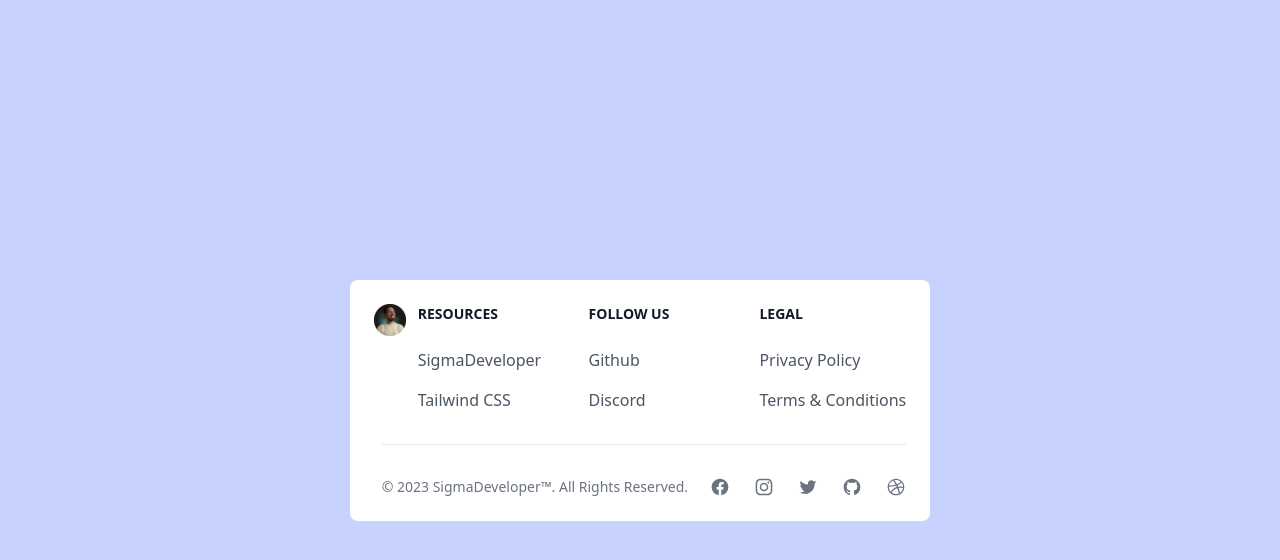
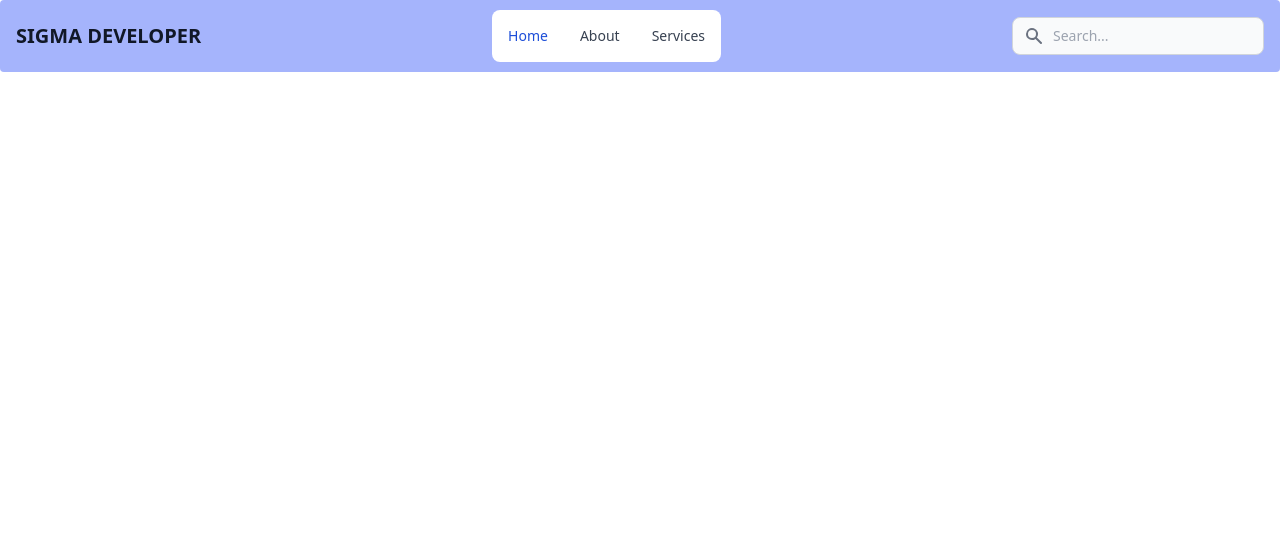
Before and after one commit to Aestheticsuraj234/100daysOfcode, a Next.js app: page / in a window 1280 px wide. Shown: the top 560 px of the page. Built offline with nearby package versions, Linux system fonts and the light colour scheme.

Commit message:
day-11 is complete

```diff
--- /dev/null
+++ b/components/day-11/Navbar.js
@@ -0,0 +1,56 @@
+import React from 'react'
+
+const Navbar = () => {
+  return (
+    <div>
+
+<nav className="bg-indigo-300 border-gray-200 px-2 sm:px-4 py-2.5 rounded ">
+  <div className="container flex flex-wrap items-center justify-between mx-auto">
+  <a href="https://flowbite.com/" className="flex items-center">
+
+      <span className="self-center text-xl font-bold text-gray-900  whitespace-nowrap dark:text-white">SIGMA DEVELOPER</span>
+  </a>
+  <div className="flex md:order-2">
+    <button type="button" data-collapse-toggle="navbar-search" aria-controls="navbar-search" aria-expanded="false" className="md:hidden text-gray-500 dark:text-gray-400 hover:bg-gray-100 dark:hover:bg-gray-700 focus:outline-none focus:ring-4 focus:ring-gray-200 dark:focus:ring-gray-700 rounded-lg text-sm p-2.5 mr-1" >
+      <svg className="w-5 h-5" aria-hidden="true" fill="currentColor" viewBox="0 0 20 20" xmlns="http://www.w3.org/2000/svg"><path fill-rule="evenodd" d="M8 4a4 4 0 100 8 4 4 0 000-8zM2 8a6 6 0 1110.89 3.476l4.817 4.817a1 1 0 01-1.414 1.414l-4.816-4.816A6 6 0 012 8z" clip-rule="evenodd"></path></svg>
+      <span className="sr-only">Search</span>
+    </button>
+    <div className="relative hidden md:block">
+      <div className="absolute inset-y-0 left-0 flex items-center pl-3 pointer-events-none">
+        <svg className="w-5 h-5 text-gray-500" aria-hidden="true" fill="currentColor" viewBox="0 0 20 20" xmlns="http://www.w3.org/2000/svg"><path fill-rule="evenodd" d="M8 4a4 4 0 100 8 4 4 0 000-8zM2 8a6 6 0 1110.89 3.476l4.817 4.817a1 1 0 01-1.414 1.414l-4.816-4.816A6 6 0 012 8z" clip-rule="evenodd"></path></svg>
+        <span className="sr-only">Search icon</span>
+      </div>
+      <input type="text" id="search-navbar" className="block w-full p-2 pl-10 text-sm text-gray-900 border border-gray-300 rounded-lg bg-gray-50 focus:ring-blue-500 focus:border-blue-500 dark:bg-gray-700 dark:border-gray-600 dark:placeholder-gray-400 dark:text-white dark:focus:ring-blue-500 dark:focus:border-blue-500" placeholder="Search..."/>
+    </div>
+    <button data-collapse-toggle="navbar-search" type="button" className="inline-flex items-center p-2 text-sm text-gray-500 rounded-lg md:hidden hover:bg-gray-100 focus:outline-none focus:ring-2 focus:ring-gray-200 dark:text-gray-400 dark:hover:bg-gray-700 dark:focus:ring-gray-600" aria-controls="navbar-search" aria-expanded="false">
+      <span className="sr-only">Open menu</span>
+      <svg className="w-6 h-6" aria-hidden="true" fill="currentColor" viewBox="0 0 20 20" xmlns="http://www.w3.org/2000/svg"><path fill-rule="evenodd" d="M3 5a1 1 0 011-1h12a1 1 0 110 2H4a1 1 0 01-1-1zM3 10a1 1 0 011-1h12a1 1 0 110 2H4a1 1 0 01-1-1zM3 15a1 1 0 011-1h12a1 1 0 110 2H4a1 1 0 01-1-1z" clip-rule="evenodd"></path></svg>
+    </button>
+  </div>
+    <div className="items-center justify-between hidden w-full md:flex md:w-auto md:order-1" id="navbar-search">
+      <div className="relative mt-3 md:hidden">
+        <div className="absolute inset-y-0 left-0 flex items-center pl-3 pointer-events-none">
+          <svg className="w-5 h-5 text-gray-500" aria-hidden="true" fill="currentColor" viewBox="0 0 20 20" xmlns="http://www.w3.org/2000/svg"><path fill-rule="evenodd" d="M8 4a4 4 0 100 8 4 4 0 000-8zM2 8a6 6 0 1110.89 3.476l4.817 4.817a1 1 0 01-1.414 1.414l-4.816-4.816A6 6 0 012 8z" clip-rule="evenodd"></path></svg>
+        </div>
+        <input type="text" id="search-navbar" className="block w-full p-2 pl-10 text-sm text-gray-900 border border-gray-300 rounded-lg bg-gray-50 focus:ring-blue-500 focus:border-blue-500 dark:bg-gray-700 dark:border-gray-600 dark:placeholder-gray-400 dark:text-white dark:focus:ring-blue-500 dark:focus:border-blue-500" placeholder="Search..."/>
+      </div>
+      <ul className="flex flex-col p-4 mt-4 border border-gray-100 rounded-lg bg-gray-50 md:flex-row md:space-x-8 md:mt-0 md:text-sm md:font-medium md:border-0 md:bg-white dark:bg-gray-800 md:dark:bg-gray-900 dark:border-gray-700">
+        <li>
+          <a href="#" className="block py-2 pl-3 pr-4 text-white bg-blue-700 rounded md:bg-transparent md:text-blue-700 md:p-0 dark:text-white" aria-current="page">Home</a>
+        </li>
+        <li>
+          <a href="#" className="block py-2 pl-3 pr-4 text-gray-700 rounded hover:bg-gray-100 md:hover:bg-transparent md:hover:text-blue-700 md:p-0 md:dark:hover:text-white dark:text-gray-400 dark:hover:bg-gray-700 dark:hover:text-white md:dark:hover:bg-transparent dark:border-gray-700">About</a>
+        </li>
+        <li>
+          <a href="#" className="block py-2 pl-3 pr-4 text-gray-700 rounded hover:bg-gray-100 md:hover:bg-transparent md:hover:text-blue-700 md:p-0 dark:text-gray-400 md:dark:hover:text-white dark:hover:bg-gray-700 dark:hover:text-white md:dark:hover:bg-transparent dark:border-gray-700">Services</a>
+        </li>
+      </ul>
+    </div>
+  </div>
+</nav>
+
+    </div>
+  )
+}
+
+export default Navbar
--- a/package.json
+++ b/package.json
@@ -10,6 +10,7 @@
   },
   "dependencies": {
     "@headlessui/react": "^1.7.7",
+    "@material-tailwind/react": "^1.2.5",
     "@next/font": "13.1.1",
     "eslint": "8.31.0",
     "eslint-config-next": "13.1.1",
--- a/pages/index.js
+++ b/pages/index.js
@@ -1,5 +1,7 @@
 import Head from "next/head";
 import Footer from "../components/day-10/Footer";
+
+import Navbar from "../components/day-11/Navbar";
 export default function Home() {
   return (
     <div>
@@ -8,9 +10,11 @@
         <meta name="description" content="Generated by create next app" />
         <link rel="icon" href="/pro.ico" />
       </Head>
-      <main className="h-screen w-screen flex justify-center items-center bg-indigo-200">
-      <Footer/>
-      </main>
+     <main className="min-w-[60%] h-full">
+     <Navbar/>
+     </main>
+
+
     </div>
   );
 }
```
Also changed, not shown: 1 other file (tests, documents, lock files or other folders).
